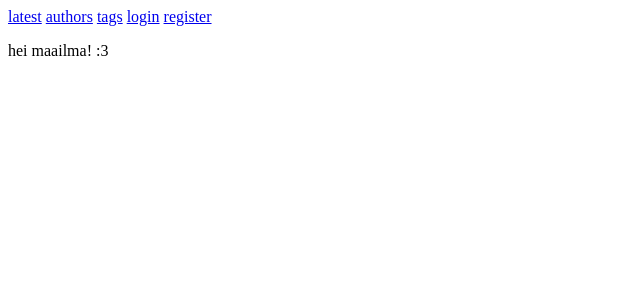
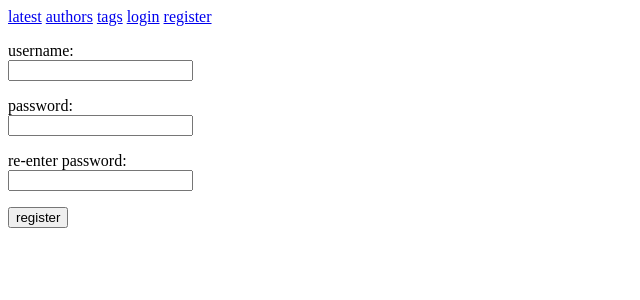
Before and after one commit to liljale/blogi, a Flask app: page /register in a window 1280 px wide. Shown: the top 300 px of the page, without its empty margins (0-640 px from the left). Run offline with Flask 3, Linux system fonts and the light colour scheme.

Commit message:
rename database module and implement user registeration

```diff
--- a/blogi/__init__.py
+++ b/blogi/__init__.py
@@ -1,4 +1,7 @@
-from flask import Flask, render_template
+from flask import Flask, render_template, request, redirect
+from werkzeug.security import generate_password_hash
+import sqlite3
+from . import db
 
 app = Flask(__name__)
 
@@ -21,3 +24,21 @@ def login():
 @app.route("/register")
 def register():
     return render_template("register.html")
+
+@app.route("/register", methods=["POST"])
+def register_post():
+    username = request.form["username"]
+    password1 = request.form["password1"]
+    password2 = request.form["password2"]
+    if password1 != password2:
+        return "the passwords did not match"
+
+    password_hash = generate_password_hash(password1)
+
+    try:
+        query = "INSERT INTO users (username, password_hash) VALUES (?, ?)"
+        db.execute(query, [username, password_hash])
+    except sqlite3.IntegrityError:
+        return "the username is taken"
+
+    return redirect("/login")
--- a/blogi/database.py
+++ b/blogi/db.py
@@ -1,6 +1,6 @@
 import sqlite3
 
-DATABASE = '../database.db'
+DATABASE= 'database.db'
 
 def get_connection():
     con = sqlite3.connect(DATABASE)
--- a/blogi/templates/register.html
+++ b/blogi/templates/register.html
@@ -1,7 +1,21 @@
 {% extends "base.html" %}
 
-{% block title %} latest {% endblock %}
+{% block title %} register {% endblock %}
 
 {% block content %}
-<p>hei maailma! :3</p>
+<form action="/register" method="post">
+	<p>
+		username: <br>
+		<input type="text" name="username">
+	</p>
+	<p>
+		password: <br>
+		<input type="password" name="password1">
+	</p>
+	<p>
+		re-enter password: <br>
+		<input type="password" name="password2">
+	</p>
+	<input type="submit" value="register">
+</form>
 {% endblock %}
```
